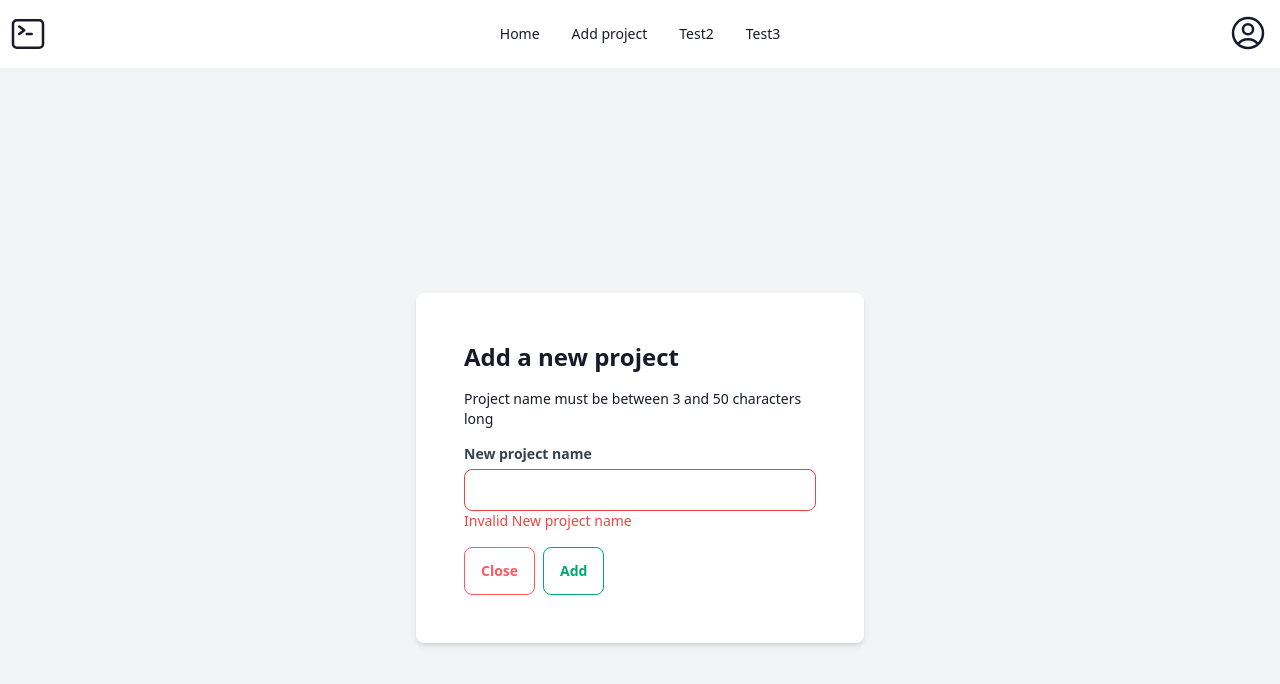
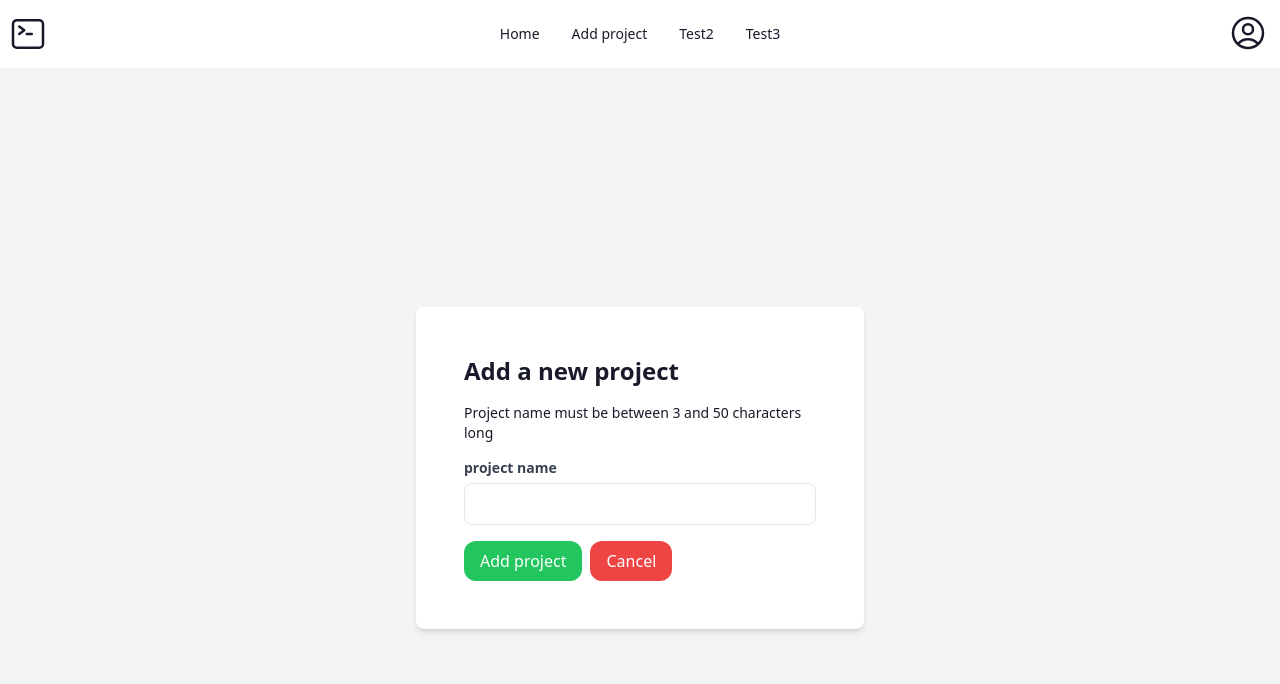
Before and after one commit to goluch/TERMINAL, a React (Vite) app in the folder Client/: page /add-new-project in a window 1280 px wide. Shown: the top 684 px of the page. Built offline with nearby package versions, Linux system fonts and the light colour scheme.

Commit message:
Fixed bugs with project name validation and changed button to HeadlessUI component

```diff
--- a/Client/src/App.tsx
+++ b/Client/src/App.tsx
@@ -5,6 +5,7 @@ import Navbar from "./components/Navbar/Navbar";
 import LoginPage from "./pages/LoginPage";
 import NotFoundPage from "./pages/NotFoundPage";
 import NewProjectForm from "./components/Shared/Forms/NewProjectForm";
+import React from "react";
 
 const queryClient = new QueryClient();
 
--- a/Client/src/components/Shared/Forms/NewProjectForm.tsx
+++ b/Client/src/components/Shared/Forms/NewProjectForm.tsx
@@ -1,5 +1,7 @@
 import InputField from "./InputField";
-import React, { useState, useCallback } from "react";
+import React, { useState } from "react";
+import { Button } from '@headlessui/react';
+import { useNavigate } from "react-router-dom";
 
 /**
  * NewProjectForm Component
@@ -11,22 +13,31 @@ import React, { useState, useCallback } from "react";
  */
 const NewProjectForm = () => {
 
+    const navigate = useNavigate();
     const [projectName, setProjectName] = useState("");
+    const [isProjectNameValid, setIsProjectNameValid] = useState(true);
 
     const checkIfNameIsValid = (name: string) => {
         return name.length >= 3 && name.length <= 50;
     }
 
-    const handleChange = useCallback((e: React.ChangeEvent<HTMLInputElement>) => {
-        const { value } = e.target;
-        setProjectName(value);
-    }, []);
-
     const handleSubmit = (e: React.FormEvent<HTMLFormElement>) => {
         e.preventDefault();
-        if (checkIfNameIsValid(projectName)) {
-            console.log("form submitted");
+
+        const projectNameValid = checkIfNameIsValid(projectName);
+        setIsProjectNameValid(projectNameValid);
+
+        if (!projectNameValid) {
+            console.log("Invalid project name: ", projectName);
+            return;
+        } else {
+            console.log("New project submitted: ", projectName);
         }
+
+    };
+
+    const handleCancel = () => {
+        navigate('/');
     };
 
     return (
@@ -38,15 +49,26 @@ const NewProjectForm = () => {
                     <InputField
                         name="projectName"
                         type="text"
-                        label="New project name"
+                        label="project name"
                         value={projectName}
                         description="project name"
-                        onChange={handleChange}
-                        isValid={checkIfNameIsValid(projectName)}
+                        onChange={(e) => setProjectName(e.target.value)}
+                        isValid={isProjectNameValid}
                     />
                     <div className="flex space-x-2 mt-4">
-                        <button className="btn btn-outline btn-error rounded-lg">Close</button>
-                        <button className="btn btn-outline btn-success rounded-lg">Add</button>
+                        <Button
+                            type="submit"
+                            className="rounded-xl bg-green-500 hover:bg-green-600 text-white px-4 py-2"
+                        >
+                            Add project
+                        </Button>
+                        <Button
+                            type="button"
+                            className="rounded-xl bg-red-500 hover:bg-red-600 text-white px-4 py-2"
+                            onClick={handleCancel}
+                        >
+                            Cancel
+                        </Button>
                     </div>
                 </form>
             </div>
--- a/Client/tsconfig.node.json
+++ b/Client/tsconfig.node.json
@@ -1,5 +1,6 @@
 {
   "compilerOptions": {
+    "jsx": "react",
     "tsBuildInfoFile": "./node_modules/.tmp/tsconfig.node.tsbuildinfo",
     "target": "ES2022",
     "lib": ["ES2023"],
```
